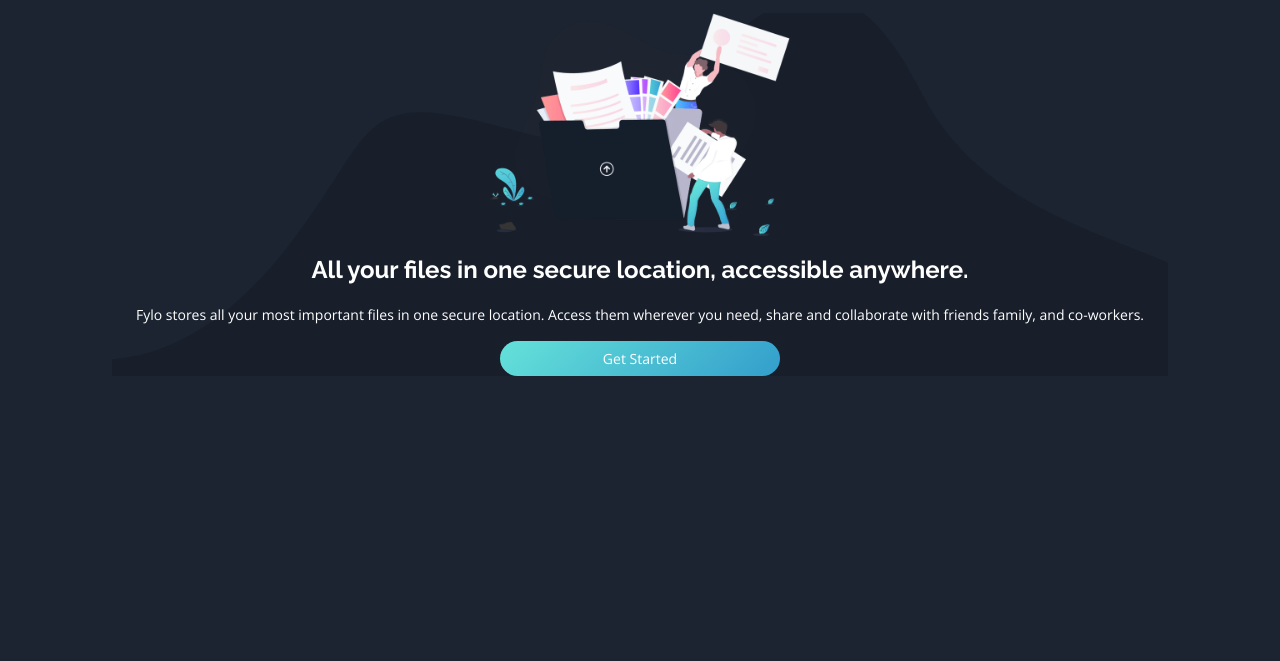
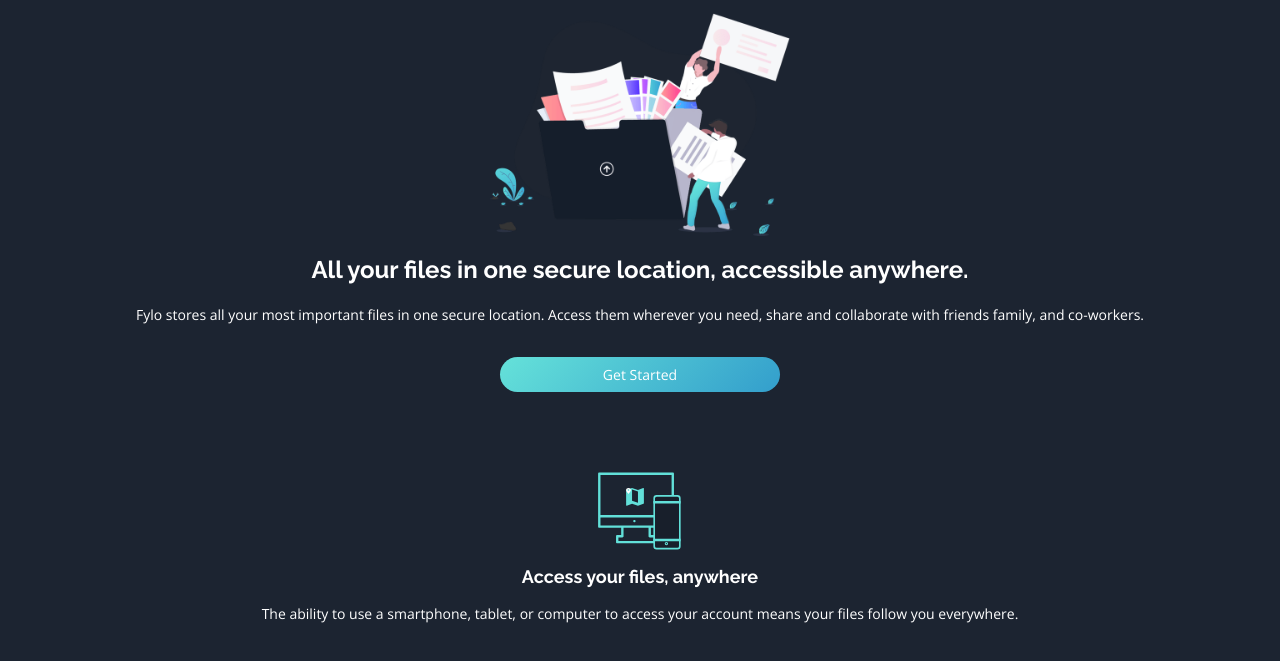
Before and after one commit to andrewteece/fylo-dark-theme-landing-page, a plain HTML site: page index.html in a window 1280 px wide. Shown: the part 89-750 px from the top of the page. Drawn offline with nearby package versions, Linux system fonts and the light colour scheme.

Commit message:
section utility classes added

```diff
--- a/assets/style.css
+++ b/assets/style.css
@@ -110,6 +110,40 @@
   transition: all 400ms ease-in-out;
 }
 
+.flow-content {
+  margin-top: 1rem;
+}
+
+section {
+  display: flex;
+  flex-direction: column;
+  justify-content: center;
+  align-items: center;
+  gap: 1rem;
+  padding-inline: 1.5rem;
+}
+
+.section--spacer {
+  margin-top: 5rem;
+}
+
+.section--title {
+  font-size: var(--fs-xlg);
+  font-weight: var(--fw-bold);
+  line-height: 2.25rem;
+}
+
+.section--subtitle {
+  font-size: var(--fs-md);
+  font-weight: var(--fw-bold);
+}
+
+.section--text {
+  font-size: var(--fs-sm);
+  line-height: 1.3125rem;
+  margin-bottom: 1rem;
+}
+
 /* Components */
 
 .btn {
@@ -179,24 +213,13 @@
   position: relative;
 }
 
+.hero--img {
+  width: 18.75rem;
+}
+
 .hero__bkg {
   background-image: url('/images/bg-curvy-mobile.svg');
   background-repeat: no-repeat;
   background-position: center;
   background-size: cover;
 }
-
-.hero--img {
-  width: 18.75rem;
-}
-
-.hero--title {
-  font-size: var(--fs-xlg);
-  font-weight: var(--fw-bold);
-  line-height: 2.25rem;
-}
-
-.hero--text {
-  font-size: var(--fs-sm);
-  line-height: 1.3125rem;
-}
--- a/index.html
+++ b/index.html
@@ -38,23 +38,31 @@
           </ul>
         </nav>
       </header>
-      <section class="hero hero__bkg">
+      <section class="hero">
         <figure class="hero--img">
           <img src="images/illustration-intro.png" alt="" />
         </figure>
-
-        <h1 class="hero--title">
+      </section>
+      <section>
+        <h1 class="section--title flow-content">
           All your files in one secure location, accessible anywhere.
         </h1>
-        <p class="hero--text">
+        <p class="section--text">
           Fylo stores all your most important files in one secure location.
           Access them wherever you need, share and collaborate with friends
           family, and co-workers.
         </p>
         <button class="btn" type="button">Get Started</button>
       </section>
-
       <!-- Content -->
+      <section class="section--spacer">
+        <img src="images/icon-access-anywhere.svg" alt="" />
+        <h2 class="section--subtitle">Access your files, anywhere</h2>
+        <p class="section--text">
+          The ability to use a smartphone, tablet, or computer to access your
+          account means your files follow you everywhere.
+        </p>
+      </section>
     </main>
   </body>
 </html>
```
